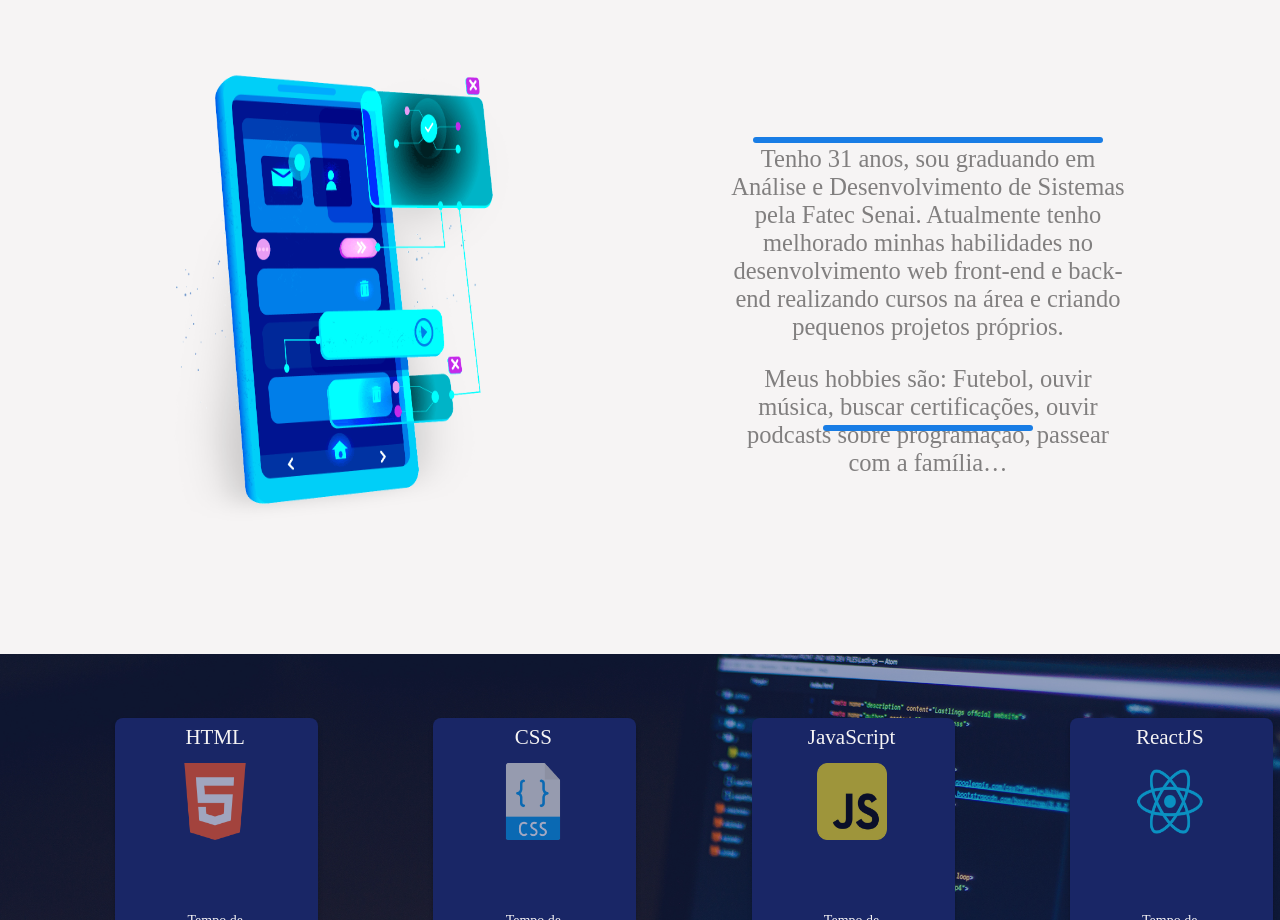
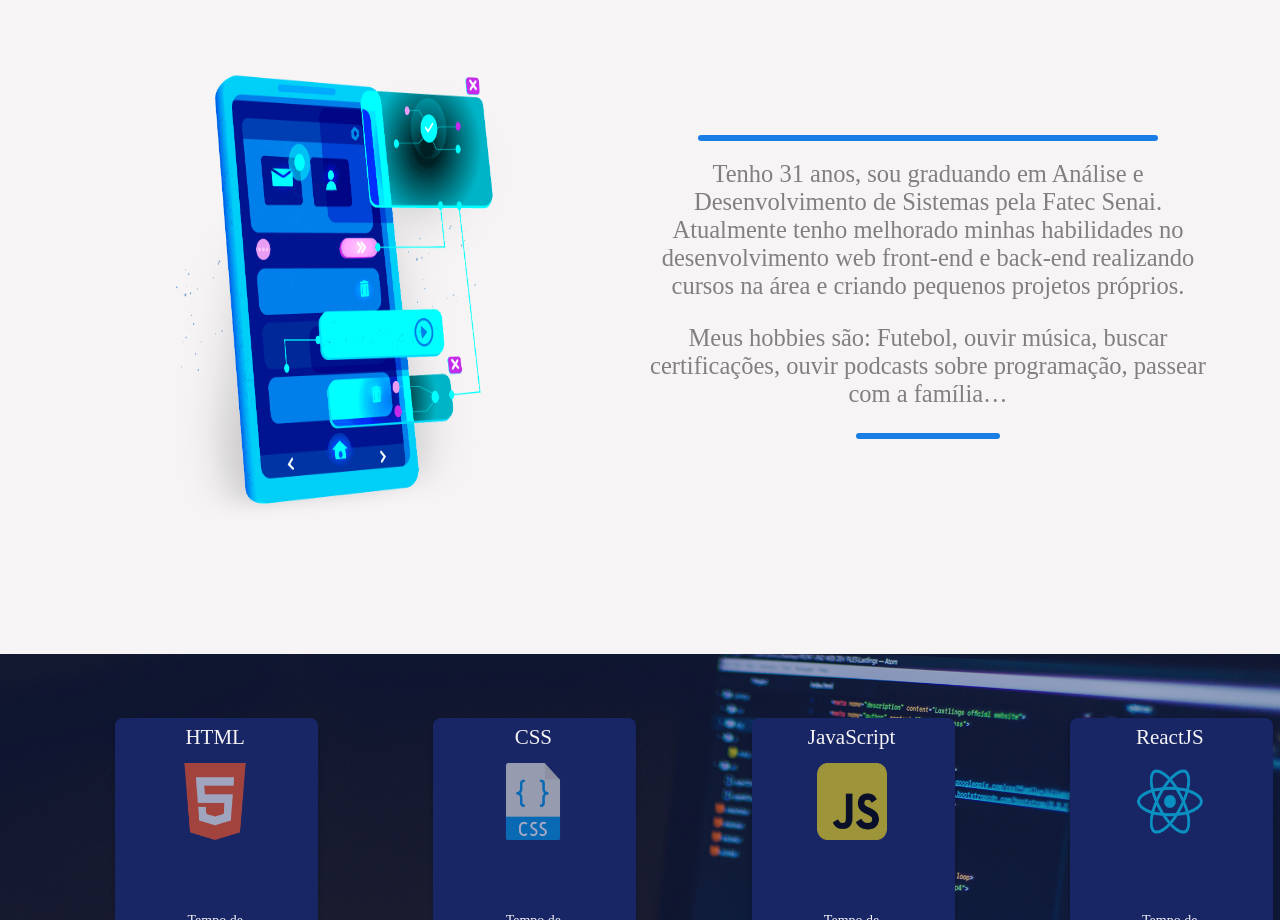
Before and after one commit to emevieira123/ProjetoSite, a React (Create React App) app: page / in a window 1280 px wide. Shown: the part 880-1800 px from the top of the page. Built offline with nearby package versions, Linux system fonts and the light colour scheme.

Commit message:
Atualizacao da pagina sobre

```diff
--- a/src/pages/Sobre/sobre.css
+++ b/src/pages/Sobre/sobre.css
@@ -39,14 +39,9 @@
   align-items: center;
   justify-content: center;
 }
-
-.containerDireito .containerTexto
+.containerTexto
 {
-  width: 70%;
-  height: 45%;
-
-  align-items: center;
-  justify-content: center;
+  width: 100%;
 }
 
 .textoSobre
@@ -58,26 +53,26 @@
 
 .linhaTop
 {
-  width: 25rem;
+  width: 80%;
   height: 6px;
   background: #197DE5;
   border-radius: 10px;
+  padding-top: 0;
+  margin-left: 10%;
 
   position: absolute;
-  display: flex;
-  margin-bottom: 50%;
 }
 
 .linhaBotton
 {
-  width: 15rem;
+  width: 25%;
   height: 6px;
   background: #197DE5;
   border-radius: 10px;
+  padding-bottom: 0;
+  margin-left: 37.5%;
 
   position: absolute;
-  display: flex;
-  margin-top: 50%;
 }
 
 .headerSemOpacity
--- a/src/pages/Sobre/sobre.js
+++ b/src/pages/Sobre/sobre.js
@@ -13,9 +13,10 @@ function Sobre() {
         </div>
 
         <div className="containerDireito">
-          <div className="linhaTop"></div>
-          <div className="linhaBotton"></div>
+
+
           <div className="containerTexto">
+            <div className="linhaTop"></div>
             <p className="textoSobre">
               Tenho 31 anos, sou graduando em
               Análise e Desenvolvimento de Sistemas
@@ -30,7 +31,7 @@ function Sobre() {
               ouvir podcasts sobre programação,
               passear com a família…
             </p>
-
+            <div className="linhaBotton"></div>
           </div>
         </div>
       </div>
```
